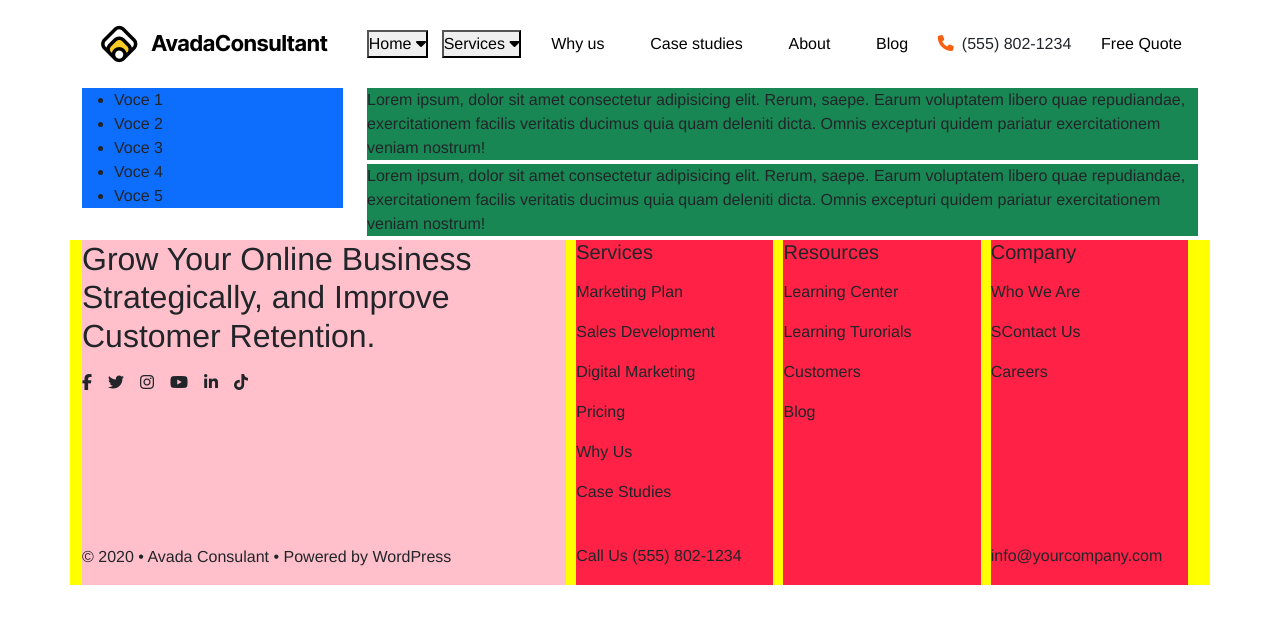
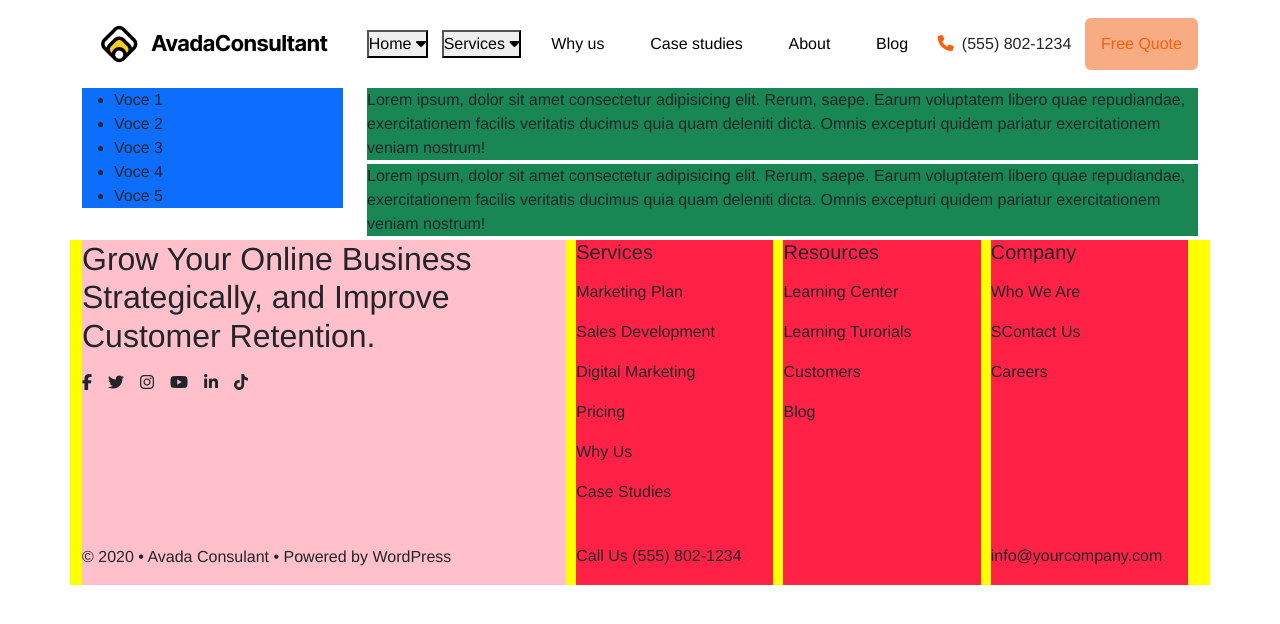
Before and after one commit to AndyDAntuono/proj-html-vuejs, a Vue app: page / in a window 1280 px wide. Shown: the top 624 px of the page. Built offline with nearby package versions, Linux system fonts and the light colour scheme.

Commit message:
[UPD] updated AppHeader.vue

```diff
--- a/src/components/AppHeader.vue
+++ b/src/components/AppHeader.vue
@@ -38,7 +38,7 @@
                             <span><i class="fa-solid fa-phone me-2"></i></span>
                             <span>(555) 802-1234</span>
                         </div>
-                        <a class="nav-link" href="#">Free Quote</a>
+                        <a class="quotes rounded" href="#">Free Quote</a>
                       </div>
                     <!--
                     <div class="header-navbar mb-2">
@@ -103,7 +103,6 @@
     .navbar .nav-link:hover, .dropdown:hover .dropbtn {
       color: #f86011;
       border-bottom: 1px solid #f86011;
-
     }
 
     .dropdown-content {
@@ -130,9 +129,18 @@
     .dropdown:hover .dropdown-content {
       display: block;
     }
-
     .fa-phone {
       color: #f86011;
+    }
+
+    .quotes:link {
+        background-color: #f8ac83;
+        color: #f86011;
+     }
+
+    .quotes:hover {
+        background-color: #f86011;
+        color: #ffffff;
     }
 /*
     .header-navbar {
```
Lines whose indentation alone changed are shown as unchanged.
